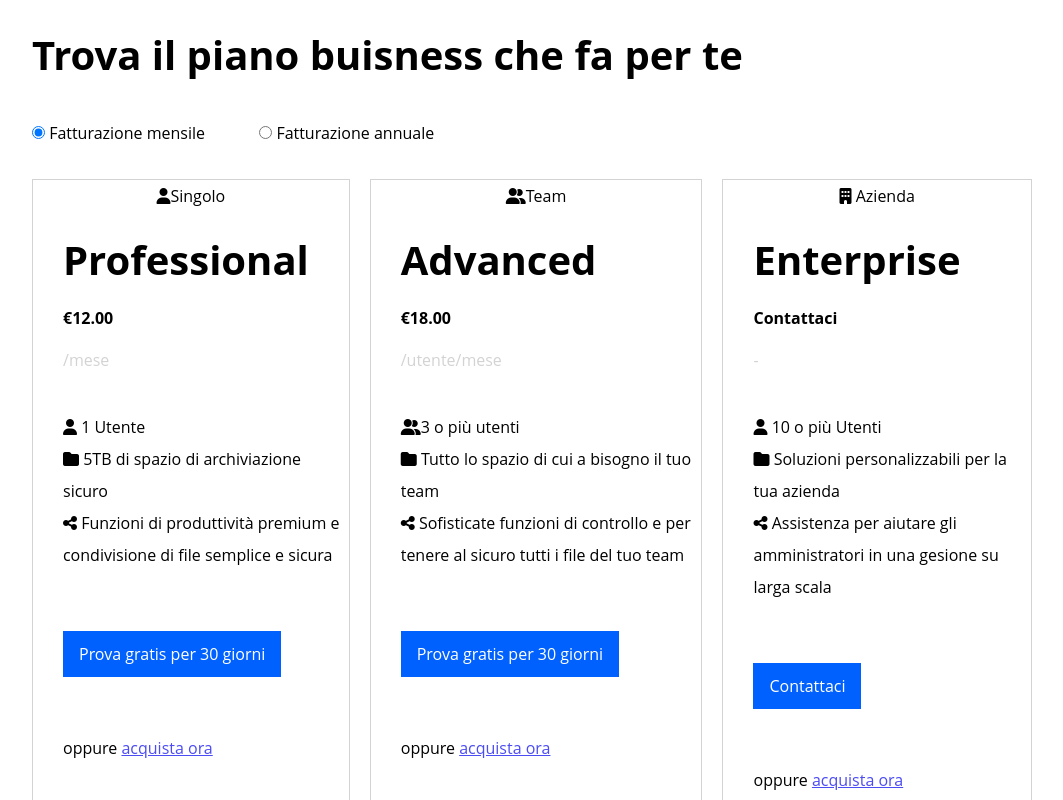
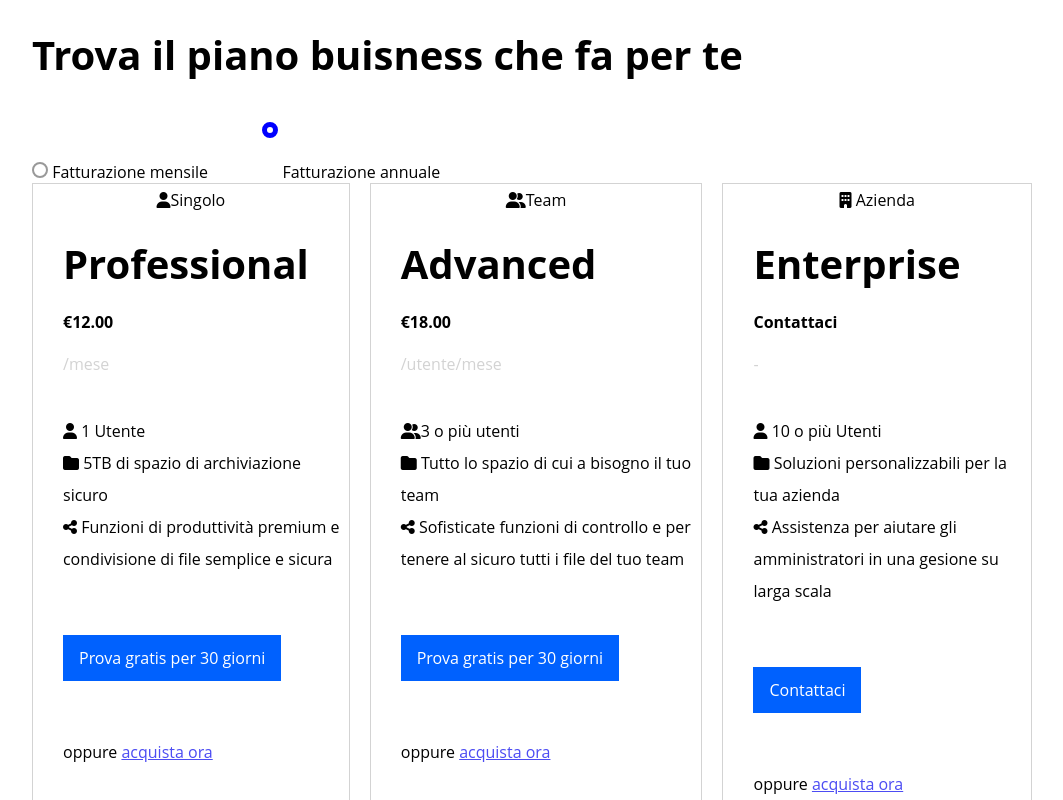
Before and after one commit to federicodececco/htmlcss-dropbox, a plain HTML site: page index.html in a window 1280 px wide. Shown: the part 1000-1800 px from the top of the page, without its empty margins (108-1171 px from the left). Drawn offline with Linux system fonts and the light colour scheme.

Commit message:
add:radio button

```diff
--- a/css/style.css
+++ b/css/style.css
@@ -94,6 +94,23 @@ body {
   background-color: #0061fe;
   color: white;
 }
+
+
+input {
+  appearance: none;
+  border-radius: 50%;
+  width: 16px;
+  height: 16px;
+
+  color: blue;
+  border: 2px solid #999;
+  transition: 0.2s ease;
+
+}
+input:checked {
+  border: 5px solid blue;
+}
+
 
 /*----------------
     HEADER
@@ -332,6 +349,7 @@ footer {
   background-color: black;
   color: white;
   padding-bottom: 40px;
+  margin-top: 80px;
 }
 footer h4 {
   font-size: 20px;
@@ -352,7 +370,7 @@ footer hr {
   width: 10%;
   border: solid lightgrey 1px;
 }
-footer :last-child{
+footer :last-child {
   margin-top: 20px;
   font-size: 14px;
 }
--- a/index.html
+++ b/index.html
@@ -89,6 +89,7 @@
             id="two"
             name="pagamento"
             class="pagamento"
+            checked="checked"
           />
           <label for="two">Fatturazione annuale</label>
         </div>
```
